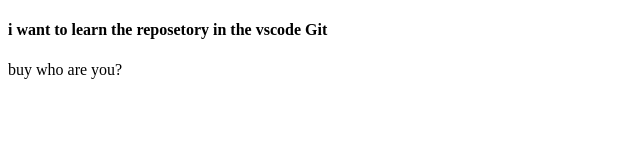
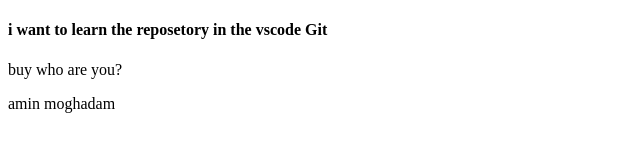
Before and after one commit to moghadamamin2002/VSCodeLearning, a plain HTML site: page index.html in a window 1280 px wide. Shown: the whole page, without its empty margins (0-640 px from the left). Drawn offline with Linux system fonts and the light colour scheme.

Commit message:
Update index.html
commite added in the git website

```diff
--- a/index.html
+++ b/index.html
@@ -10,6 +10,7 @@
     <div>
         <h4>i want to learn the reposetory in the vscode Git</h4>
         <p>buy who are you?</p>
+        <p>amin moghadam</p>
     </div>
 </body>
 </html>
```
